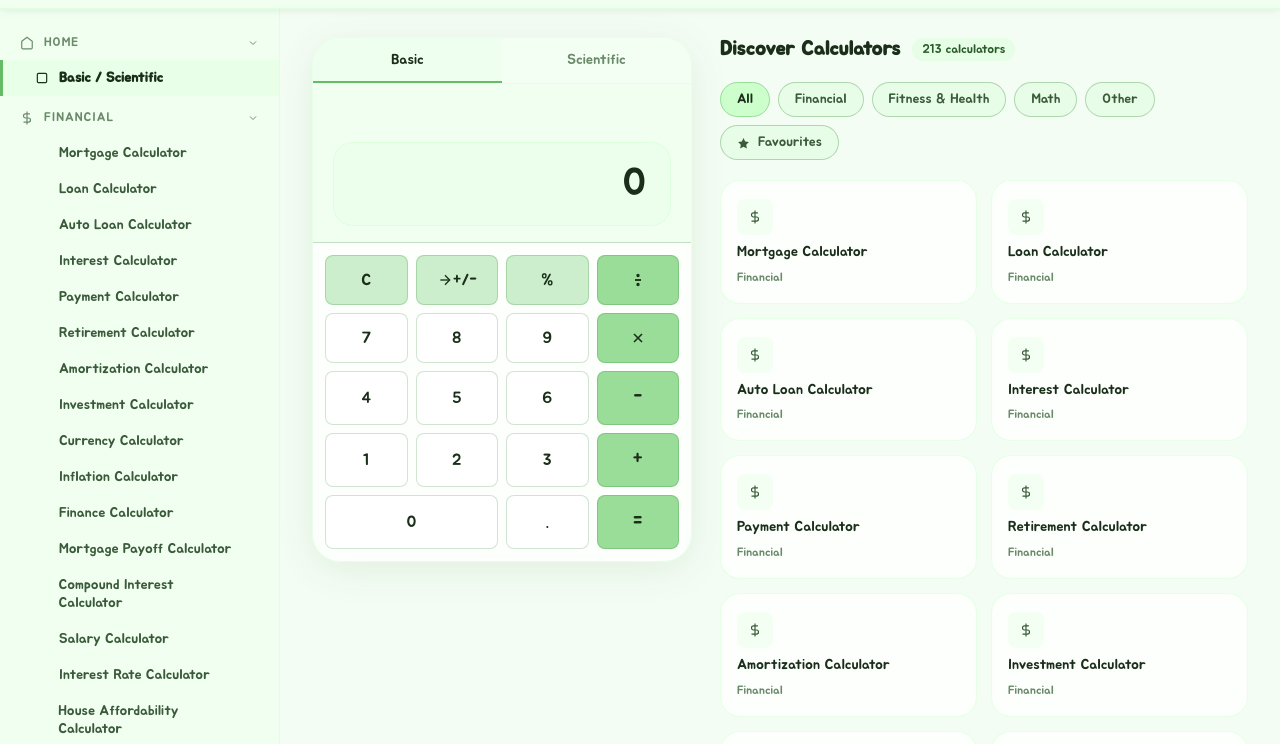
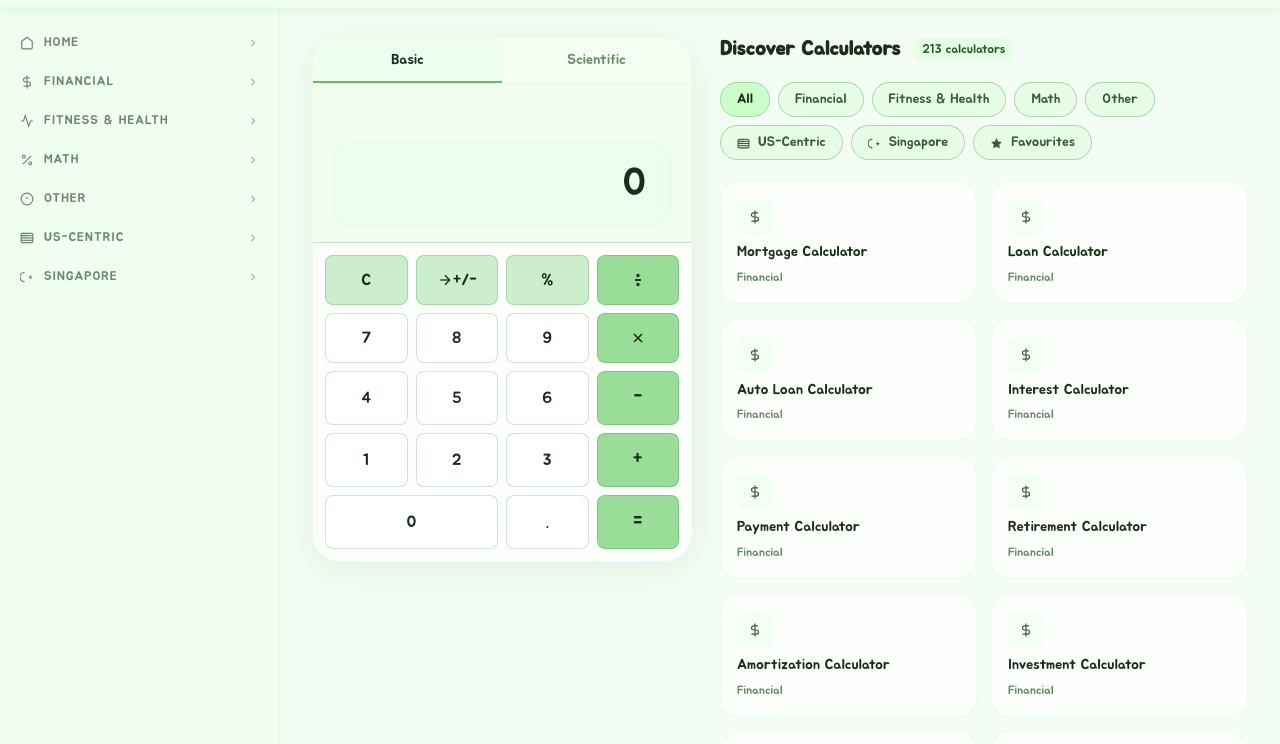
Before and after one commit to augy-studios/uwuCalc, a plain HTML site: page index.html in a window 1280 px wide. Shown: the part 55-799 px from the top of the page. Drawn offline with Linux system fonts and the light colour scheme.

Commit message:
feat: add US-Centric and Singapore categories with icons to the sidebar

```diff
--- a/index.html
+++ b/index.html
@@ -260,6 +260,29 @@
                                 Health</button>
                             <button class="cat-tab" role="tab" data-cat="Math">Math</button>
                             <button class="cat-tab" role="tab" data-cat="Other">Other</button>
+                            <button class="cat-tab" role="tab" data-cat="US-Centric">
+                                <svg width="13" height="13" viewBox="0 0 24 24" fill="none" stroke="currentColor"
+                                    stroke-width="2"
+                                    style="display:inline-block;vertical-align:middle;margin-right:4px;">
+                                    <rect x="2" y="4" width="20" height="16" rx="2" />
+                                    <line x1="2" y1="8" x2="22" y2="8" />
+                                    <line x1="2" y1="12" x2="22" y2="12" />
+                                    <line x1="2" y1="16" x2="22" y2="16" />
+                                    <rect x="2" y="4" width="10" height="8" fill="currentColor" opacity="0.15" />
+                                </svg>
+                                US-Centric
+                            </button>
+                            <button class="cat-tab" role="tab" data-cat="Singapore">
+                                <svg width="13" height="13" viewBox="0 0 24 24" fill="none" stroke="currentColor"
+                                    stroke-width="2"
+                                    style="display:inline-block;vertical-align:middle;margin-right:4px;">
+                                    <path d="M8 4a8 8 0 0 0 0 16 6 6 0 0 1 0-16z" />
+                                    <polygon
+                                        points="18 8 19 11 22 11 19.5 13 20.5 16 18 14 15.5 16 16.5 13 14 11 17 11"
+                                        fill="currentColor" stroke="none" />
+                                </svg>
+                                Singapore
+                            </button>
                             <button class="cat-tab" role="tab" data-cat="favourites">
                                 <svg width="13" height="13" viewBox="0 0 24 24" fill="currentColor" stroke="none"
                                     style="display:inline-block;vertical-align:middle;margin-right:4px;">
--- a/js/home.js
+++ b/js/home.js
@@ -5,21 +5,25 @@ const CATEGORY_ICONS = {
     'Fitness & Health': `<svg width="14" height="14" viewBox="0 0 24 24" fill="none" stroke="currentColor" stroke-width="2"><path d="M22 12h-4l-3 9L9 3l-3 9H2"/></svg>`,
     'Math': `<svg width="14" height="14" viewBox="0 0 24 24" fill="none" stroke="currentColor" stroke-width="2"><line x1="19" y1="5" x2="5" y2="19"/><circle cx="6.5" cy="6.5" r="2.5"/><circle cx="17.5" cy="17.5" r="2.5"/></svg>`,
     'Other': `<svg width="14" height="14" viewBox="0 0 24 24" fill="none" stroke="currentColor" stroke-width="2"><circle cx="12" cy="12" r="10"/><line x1="12" y1="8" x2="12" y2="12"/><line x1="12" y1="16" x2="12.01" y2="16"/></svg>`,
+    'US-Centric': `<svg width="14" height="14" viewBox="0 0 24 24" fill="none" stroke="currentColor" stroke-width="2"><rect x="2" y="4" width="20" height="16" rx="2"/><line x1="2" y1="8" x2="22" y2="8"/><line x1="2" y1="12" x2="22" y2="12"/><line x1="2" y1="16" x2="22" y2="16"/><rect x="2" y="4" width="10" height="8" fill="currentColor" opacity="0.15"/></svg>`,
+    'Singapore': `<svg width="14" height="14" viewBox="0 0 24 24" fill="none" stroke="currentColor" stroke-width="2"><path d="M8 4a8 8 0 0 0 0 16 6 6 0 0 1 0-16z"/><polygon points="18 8 19 11 22 11 19.5 13 20.5 16 18 14 15.5 16 16.5 13 14 11 17 11" fill="currentColor" stroke="none"/></svg>`,
 };
 
 // ============ SIDEBAR BUILDER ============
 function buildSidebar() {
     const container = document.getElementById('sidebarContent');
     if (!container) return;
+    const currentPath = window.location.pathname;
+    const isHome = currentPath === '/' || currentPath === '';
     let html = `
-    <div class="sidebar-section">
+    <div class="sidebar-section${isHome ? '' : ' collapsed'}">
       <div class="sidebar-section-header">
         <svg width="14" height="14" viewBox="0 0 24 24" fill="none" stroke="currentColor" stroke-width="2"><path d="M3 9l9-7 9 7v11a2 2 0 0 1-2 2H5a2 2 0 0 1-2-2z"/></svg>
         Home
         <svg class="section-chevron" width="12" height="12" viewBox="0 0 24 24" fill="none" stroke="currentColor" stroke-width="2"><polyline points="6 9 12 15 18 9"/></svg>
       </div>
       <div class="sidebar-section-items">
-        <a href="/" class="sidebar-item active">
+        <a href="/" class="sidebar-item${isHome ? ' active' : ''}">
           <svg width="14" height="14" viewBox="0 0 24 24" fill="none" stroke="currentColor" stroke-width="2"><rect x="4" y="4" width="16" height="16" rx="2"/></svg>
           Basic / Scientific
         </a>
@@ -28,8 +32,9 @@ function buildSidebar() {
   `;
     CATEGORIES.forEach(cat => {
         const calcs = getCalcsByCategory(cat);
+        const hasActive = calcs.some(c => currentPath === `/calc/${c.slug}`);
         html += `
-      <div class="sidebar-section">
+      <div class="sidebar-section${hasActive ? '' : ' collapsed'}">
         <div class="sidebar-section-header">
           ${CATEGORY_ICONS[cat] || ''}
           ${cat}
@@ -37,7 +42,7 @@ function buildSidebar() {
         </div>
         <div class="sidebar-section-items">
           ${calcs.map(c => `
-            <a href="/calc/${c.slug}" class="sidebar-item">
+            <a href="/calc/${c.slug}" class="sidebar-item${currentPath === '/calc/' + c.slug ? ' active' : ''}">
               <span style="width:14px;height:14px;display:inline-block;"></span>
               ${c.name}
               <button class="sidebar-fav-star" data-calc-id="${c.id}" aria-label="Toggle favourite">
--- a/sw.js
+++ b/sw.js
@@ -1,4 +1,4 @@
-const CACHE_NAME = 'uwucalc-v5';
+const CACHE_NAME = 'uwucalc-v6';
 const STATIC_ASSETS = [
   '/',
   '/css/global.css',
```
